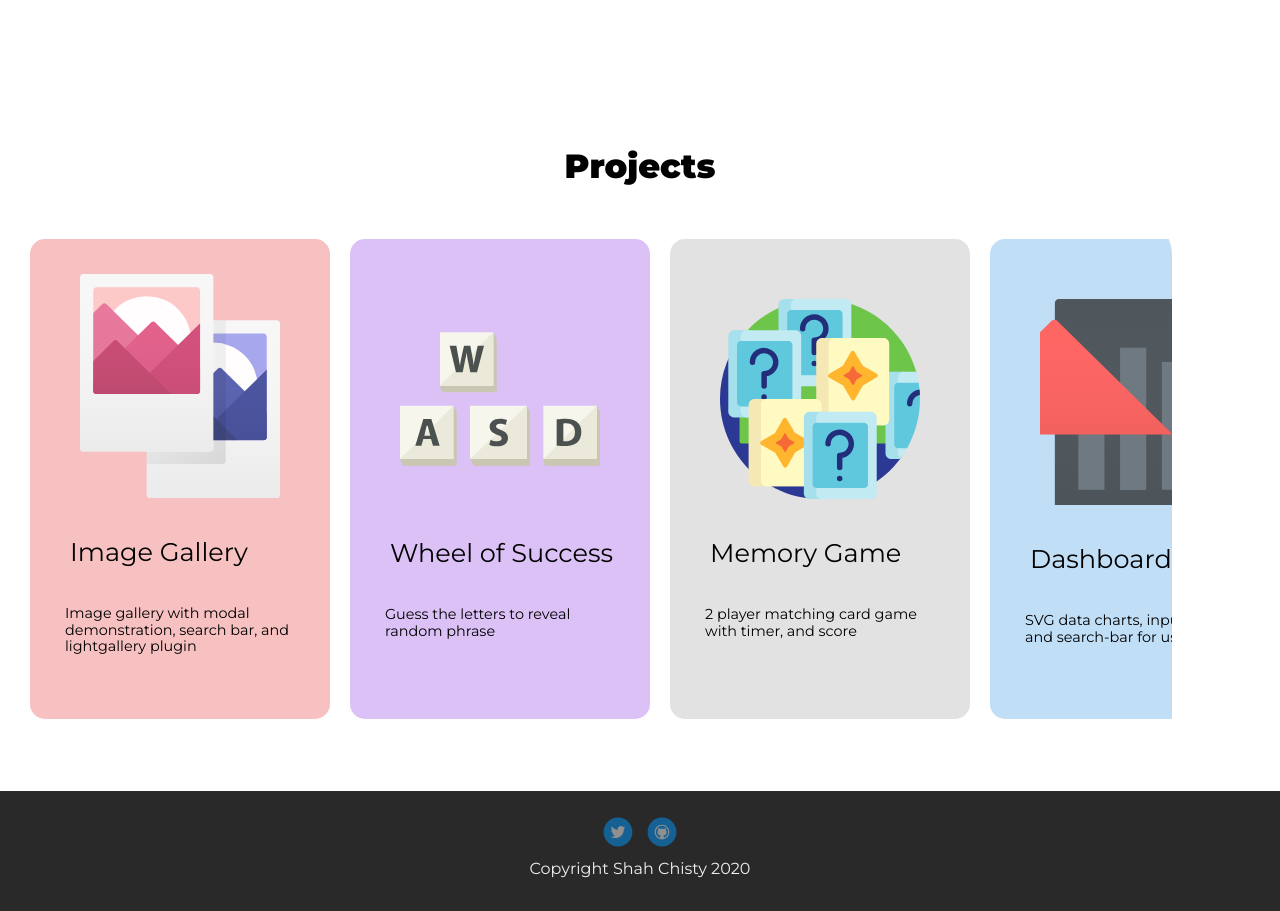
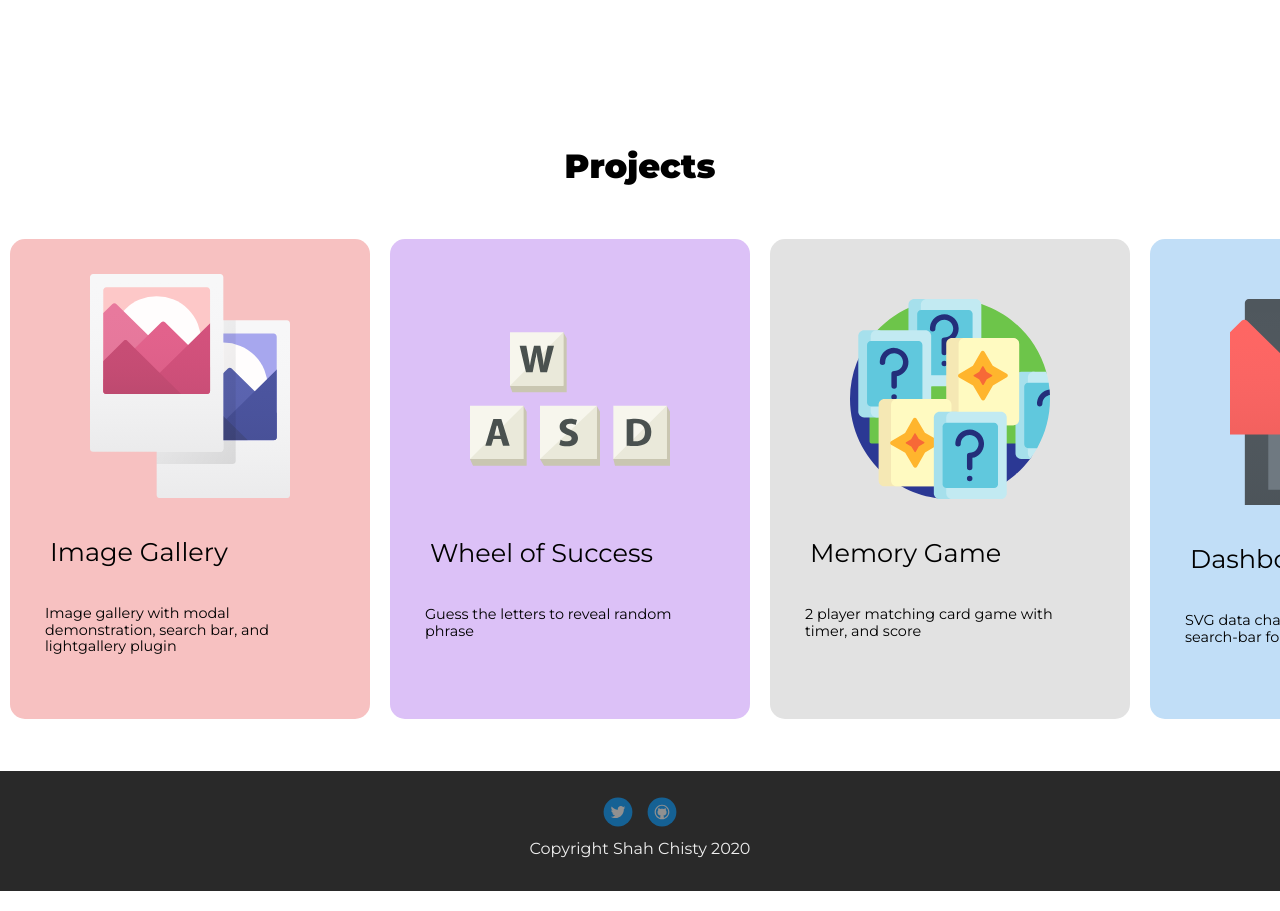
Before and after one commit to Sizu24/sizu24.github.io, a PHP site: page / in a window 1280 px wide. Shown: the part 3313-4224 px from the top of the page. Run offline with PHP 8.4, Linux system fonts and the light colour scheme; some libraries are stand-ins or nearby versions.

Commit message:
projects class margin taken off

```diff
--- a/css/style.css
+++ b/css/style.css
@@ -776,11 +776,8 @@ footer {
 .projects {
   display: flex;
   overflow-x: scroll;
-  width: 90vw;
-  margin: 20px;
+  width: 100vw;
   padding-bottom: 2em;
-  justify-content: space-between;
-  border-radius: 35px;
   -webkit-overflow-scrolling: touch;
 }
 .projects::-webkit-scrollbar {
@@ -790,8 +787,7 @@ footer {
 .card {
   justify-content: space-around;
   flex-direction: column;
-  width: 360px;
-  min-width: 300px;
+  min-width: 360px;
   height: 480px;
   margin: 20px 10px;
   padding: 10px 30px 40px 30px;
--- a/scss/partials/component/_cards.scss
+++ b/scss/partials/component/_cards.scss
@@ -6,11 +6,11 @@
 .projects{
   display: flex;
   overflow-x: scroll;
-  width: 90vw;
-  margin: 20px;
+  width: 100vw;
+  // margin: 20px;
   padding-bottom: 2em;
-  justify-content: space-between;
-  border-radius: 35px;
+  // justify-content: space-between;
+  // border-radius: 35px;
   -webkit-overflow-scrolling: touch;
   &::-webkit-scrollbar {
     display: none;
@@ -21,8 +21,8 @@
 .card{
   justify-content: space-around;
   flex-direction: column;
-  width: 360px;
-  min-width: 300px;
+  // width: 360px;
+  min-width: 360px;
   height: 480px;
   margin: 20px 10px;
   padding: 10px 30px 40px 30px;
```
Also changed, not shown: 1 other file.
